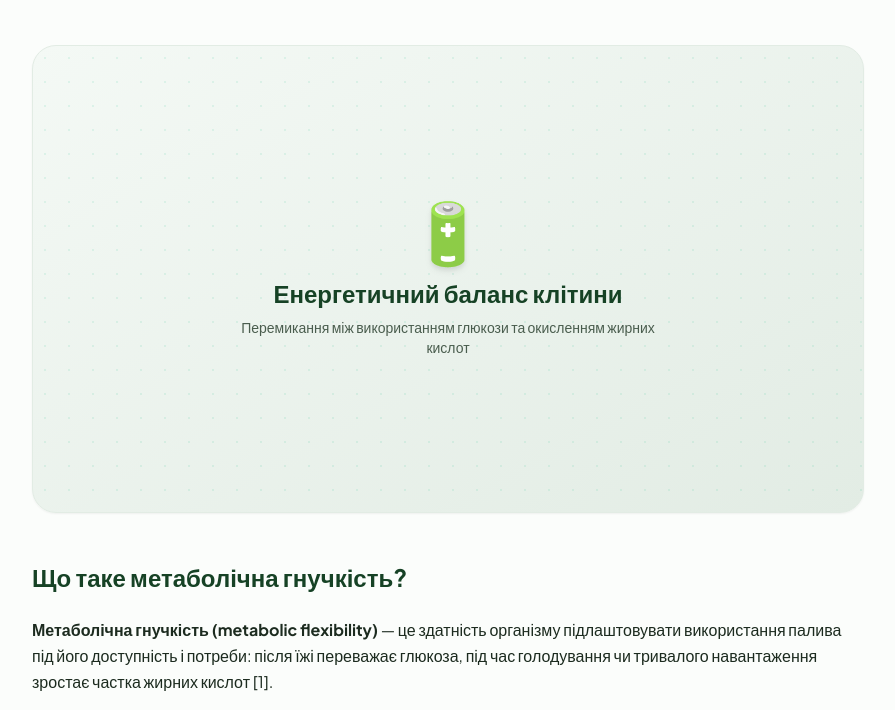
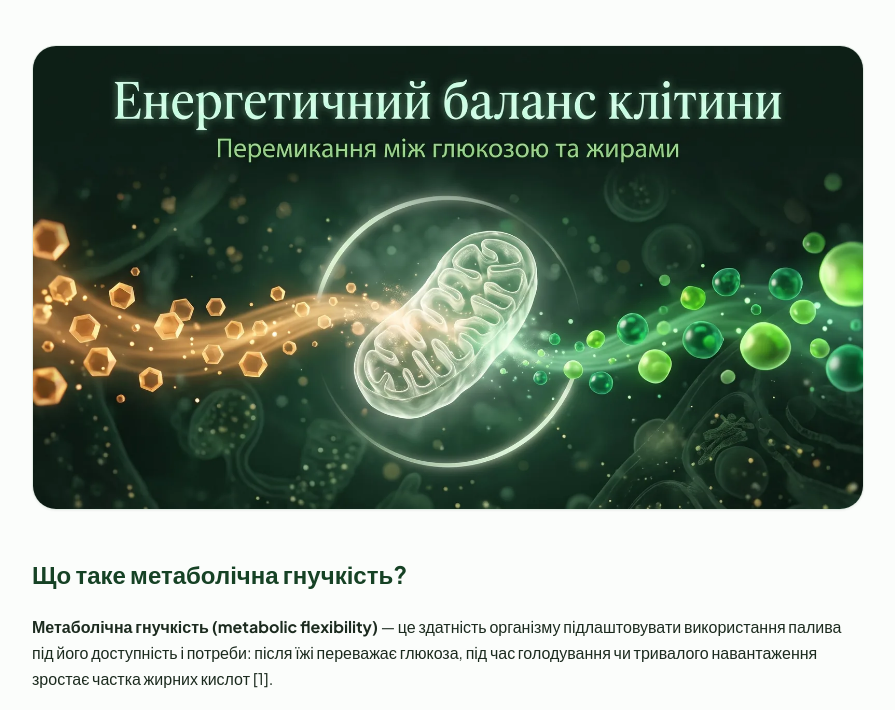
Before and after one commit to alekskenuey-ui/UsefulHabit, a plain HTML site: page metabolism/index.html in a window 1280 px wide. Shown: the part 567-1277 px from the top of the page, without its empty margins (192-1087 px from the left). Drawn offline with nearby package versions, Linux system fonts and the light colour scheme.

Commit message:
feat(metabolism): add hero image to the article
- Replace placeholder hero block with illustration (WebP 1600/800 + srcset)
- og:image / twitter:image and Article schema image point to the new image

Co-Authored-By: Claude Opus 5.5 <noreply@anthropic.com>
Claude-Session: https://claude.ai/code/session_01LUSsp4anubarQEeqRf8c8V

```diff
--- a/metabolism/index.html
+++ b/metabolism/index.html
@@ -17,10 +17,10 @@
     <meta property="og:title" content="Метаболічна гнучкість: як організм перемикається між цукром і жиром">
     <meta property="og:description" content="Інсулін, окислення жирів і рослинні нутрицевтики: що кажуть відкриті наукові джерела.">
     <meta property="og:url" content="https://usefulhabit.review/metabolism/">
-    <meta property="og:image" content="https://usefulhabit.review/assets/og-default.png">
+    <meta property="og:image" content="https://usefulhabit.review/assets/metabolism-hero.jpg">
     <meta property="og:image:width" content="1200">
-    <meta property="og:image:height" content="630">
-    <meta property="og:image:alt" content="Useful Habit — інформаційне велнес-видання та оглядач нутрицевтиків">
+    <meta property="og:image:height" content="670">
+    <meta property="og:image:alt" content="Енергетичний баланс клітини — перемикання між глюкозою та жирами">
     <meta property="og:site_name" content="Useful Habit">
     <meta property="og:locale" content="uk_UA">
     <meta property="article:published_time" content="2026-11-08T00:00:00+02:00">
@@ -34,8 +34,8 @@
     <meta name="twitter:card" content="summary_large_image">
     <meta name="twitter:title" content="Метаболічна гнучкість: як організм перемикається між цукром і жиром">
     <meta name="twitter:description" content="Інсулін, окислення жирів і рослинні нутрицевтики: що кажуть відкриті наукові джерела.">
-    <meta name="twitter:image" content="https://usefulhabit.review/assets/og-default.png">
-    <meta name="twitter:image:alt" content="Useful Habit — інформаційне велнес-видання та оглядач нутрицевтиків">
+    <meta name="twitter:image" content="https://usefulhabit.review/assets/metabolism-hero.jpg">
+    <meta name="twitter:image:alt" content="Енергетичний баланс клітини — перемикання між глюкозою та жирами">
 
     <!-- ===== SCHEMA.ORG (JSON-LD) ===== -->
     <script type="application/ld+json">
@@ -82,7 +82,7 @@
           "mainEntityOfPage": { "@id": "https://usefulhabit.review/metabolism/#webpage" },
           "headline": "Метаболічна гнучкість: як організм перемикається між цукром і жиром",
           "description": "Що таке метаболічна гнучкість, як інсулін впливає на використання жирів і що відомо про зелений чай, гарцинію та артишок. Огляд відкритих джерел.",
-          "image": ["https://usefulhabit.review/assets/og-default.png"],
+          "image": ["https://usefulhabit.review/assets/metabolism-hero.jpg", "https://usefulhabit.review/assets/og-default.png"],
           "datePublished": "2026-11-08",
           "dateModified": "2026-11-08",
           "author": { "@type": "Organization", "name": "Редакція Useful Habit", "url": "https://usefulhabit.review/about/" },
@@ -194,14 +194,16 @@
                 </div>
             </div>
 
-            <div class="rounded-3xl overflow-hidden mb-12 bg-gradient-to-br from-[#F4F9F5] to-[#E2ECE4] aspect-video flex flex-col items-center justify-center p-8 relative shadow-sm border border-[#E2ECE4]" role="img" aria-label="Ілюстрація: енергетичний баланс клітини">
-                <div class="text-center z-10">
-                    <span class="text-6xl mb-4 block drop-shadow-md" aria-hidden="true">🔋</span>
-                    <p class="text-2xl font-bold text-[#164225]">Енергетичний баланс клітини</p>
-                    <p class="text-sm text-[#4A5D4E] mt-2 max-w-md mx-auto">Перемикання між використанням глюкози та окисленням жирних кислот</p>
-                </div>
-                <div class="absolute inset-0 bg-[radial-gradient(#10B981_1px,transparent_1px)] [background-size:24px_24px] opacity-10"></div>
-            </div>
+            <!-- ГОЛОВНЕ ЗОБРАЖЕННЯ -->
+            <figure class="mb-12">
+                <img src="../assets/metabolism-hero.webp"
+                     srcset="../assets/metabolism-hero-800.webp 800w, ../assets/metabolism-hero.webp 1600w"
+                     sizes="(max-width: 896px) 100vw, 896px"
+                     width="1600" height="893"
+                     alt="Мітохондрія в центрі клітини поглинає два потоки палива — золотисті молекули глюкози та зелені краплі жирів: енергетичний баланс клітини"
+                     fetchpriority="high" decoding="async"
+                     class="w-full h-auto rounded-3xl shadow-sm border border-[#E2ECE4]">
+            </figure>
 
             <!-- ОСНОВНИЙ ТЕКСТ -->
             <div class="prose max-w-none text-[#1C2B1F] space-y-6 leading-relaxed mb-12">
```
Also changed, not shown: assets/metabolism-hero-800.webp (added), assets/metabolism-hero.jpg (added), assets/metabolism-hero.webp (added).
